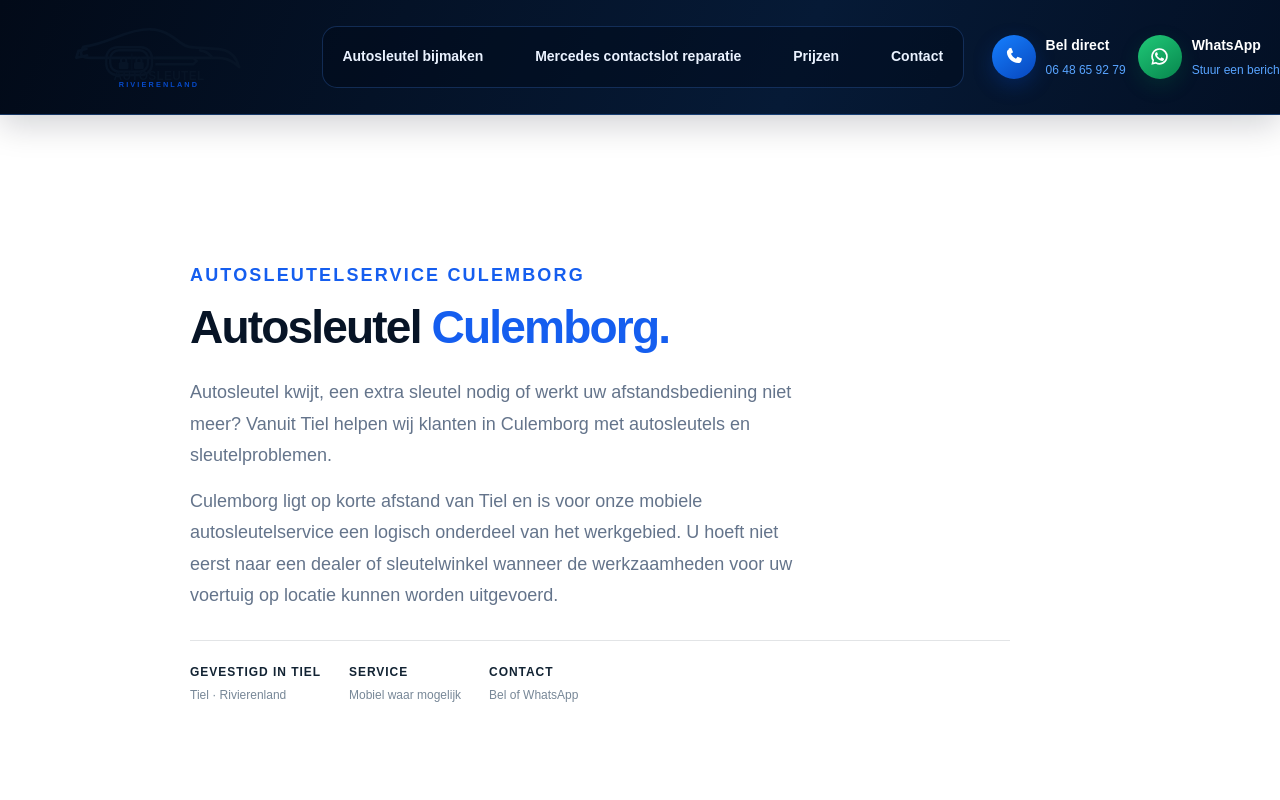
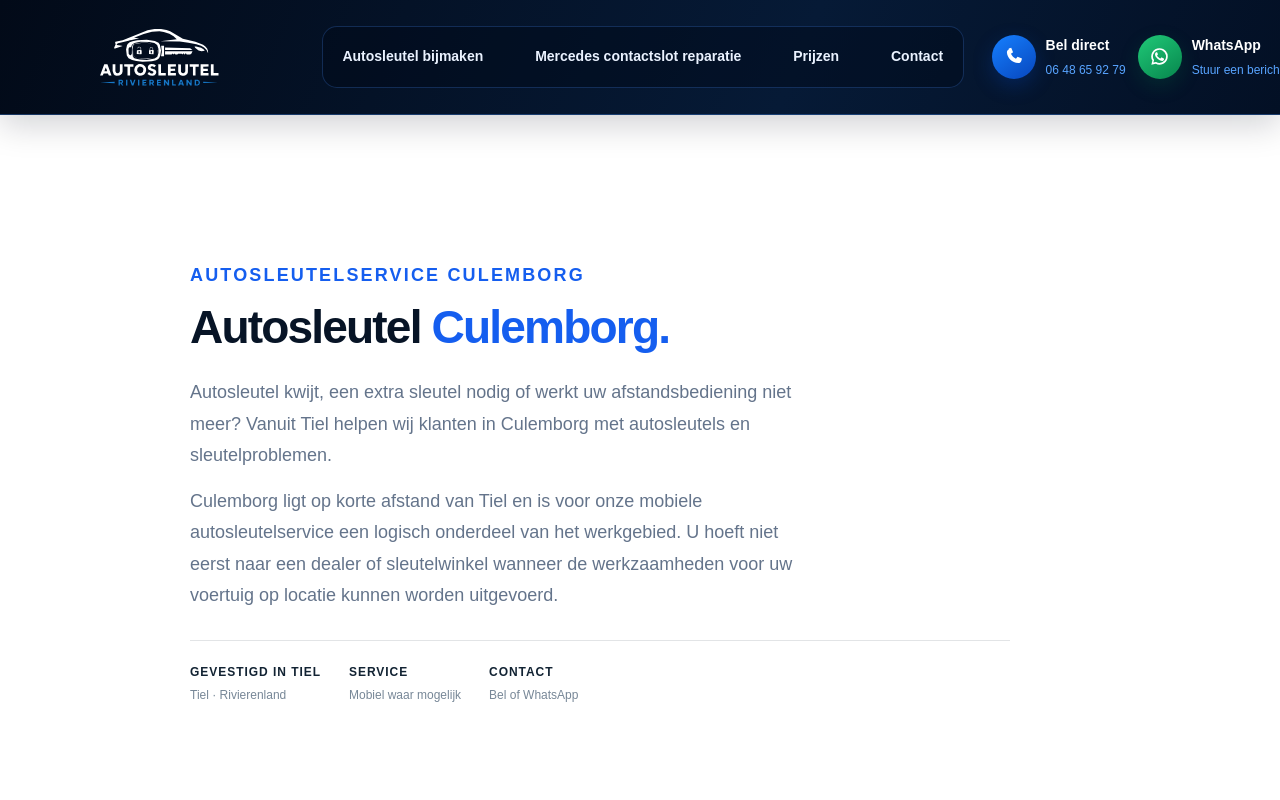
Before and after one commit to AutosleutelRivierenland/autosleutel-rivierenland-website, a Next.js app: page /regio/culemborg in a window 1280 px wide. Shown: the top 800 px of the page. Built offline with nearby package versions, Linux system fonts and the light colour scheme.

Commit message:
Use exact logo artwork in shared header and footer (#59)

```diff
--- a/app/site-chrome.tsx
+++ b/app/site-chrome.tsx
@@ -29,7 +29,7 @@ export function SiteHeader() {
     <header className="header site-header">
       <div className="container nav-inner">
         <a className="logo-frame site-logo" href="/" aria-label="Autosleutel Rivierenland home">
-          <Image src="/logo-header.svg" alt="Autosleutel Rivierenland" width={245} height={90} priority unoptimized />
+          <Image src="/logo-exact.svg" alt="Autosleutel Rivierenland" width={245} height={90} priority unoptimized />
         </a>
         <nav className="site-main-nav" aria-label="Hoofdnavigatie">
           <a href="/diensten/autosleutel-bijmaken">Autosleutel bijmaken</a>
@@ -56,7 +56,7 @@ export function SiteFooter() {
       <div className="container footer-grid">
         <div className="site-footer-brand">
           <a className="logo-frame footer-logo" href="/" aria-label="Autosleutel Rivierenland home">
-            <Image src="/logo-header.svg" alt="Autosleutel Rivierenland" width={245} height={90} unoptimized />
+            <Image src="/logo-exact.svg" alt="Autosleutel Rivierenland" width={245} height={90} unoptimized />
           </a>
           <p>Autosleutelservice vanuit Tiel: autosleutels bijmaken, programmeren, sleutelproblemen oplossen en Mercedes-contactslotreparatie.</p>
           <p className="site-appointment-note">Uitsluitend op afspraak. Bel of WhatsApp vooraf; langskomen zonder afspraak is niet mogelijk.</p>
```
